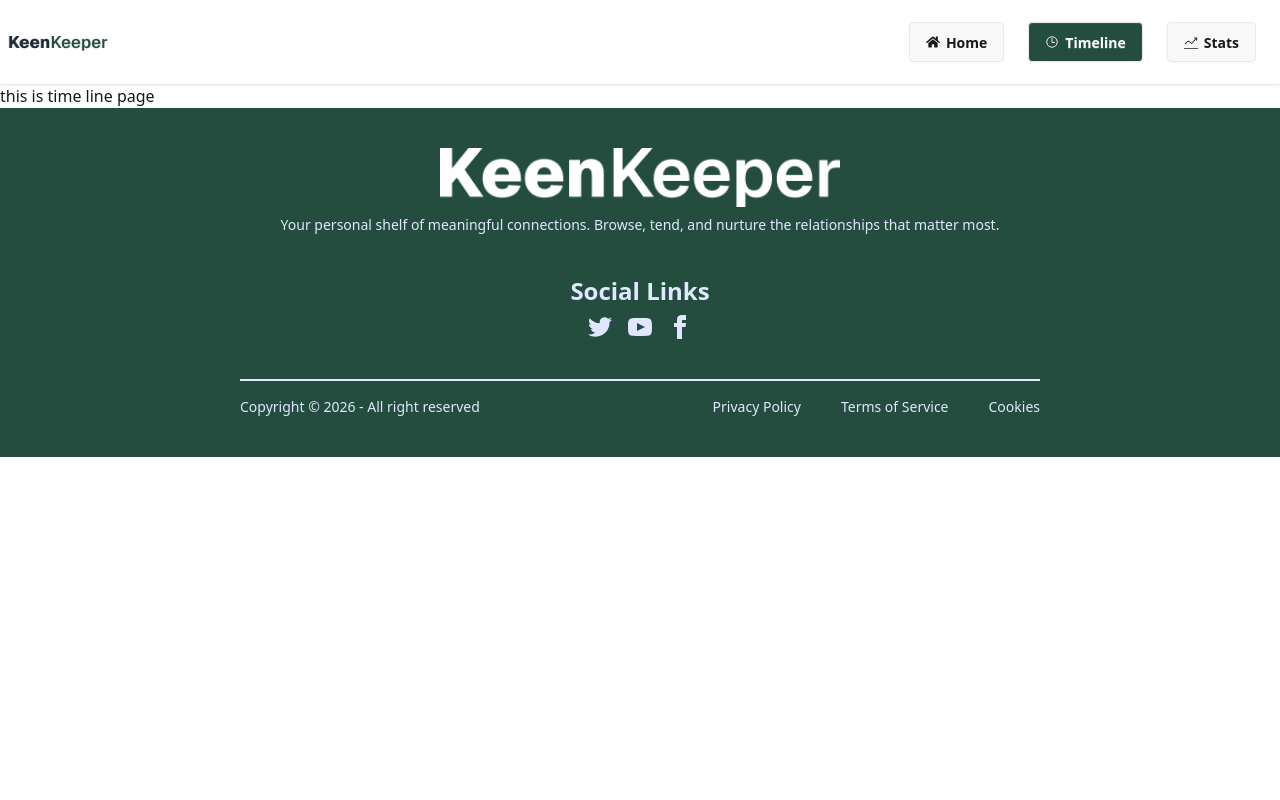
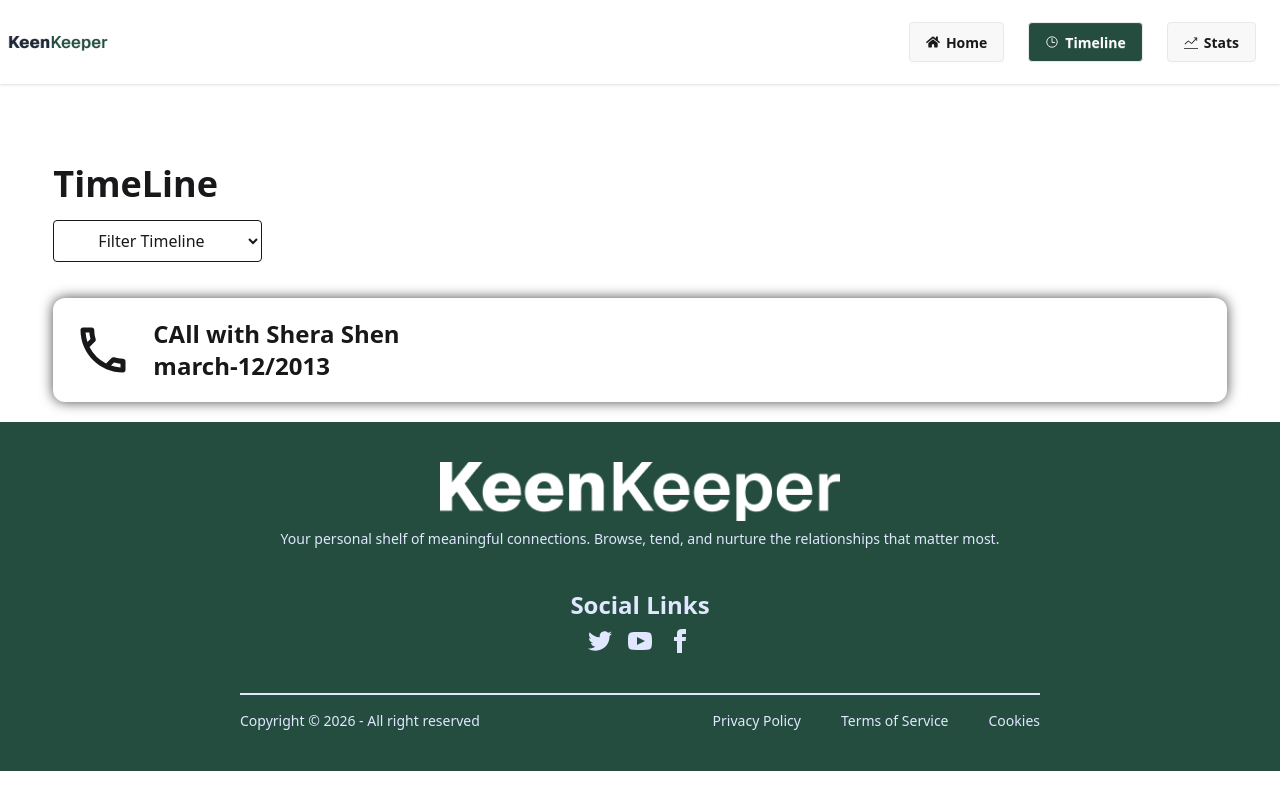
Before and after one commit to sheikhmhummadhasan/PH-Assinment-7, a Next.js app: page /timeline in a window 1280 px wide. Built offline with nearby package versions, Linux system fonts and the light colour scheme.

Commit message:
Timeline get ready

```diff
--- a/src/app/timeline/page.jsx
+++ b/src/app/timeline/page.jsx
@@ -1,9 +1,31 @@
+import Image from 'next/image';
 import React from 'react';
+import { MdOutlineCall } from 'react-icons/md';
 
 const Timelinepage = () => {
     return (
         <div>
-            this is time line page
+            <div className="mt-20 w-11/12 mx-auto">
+                <h2 className='text-4xl font-bold'>TimeLine</h2>
+                <div className="">
+                    <select className='border px-10 py-2 rounded my-4' >
+                        <option value="" className='font-semibold text-[#777]'>Filter Timeline</option>
+                        <option value="Call" className='font-semibold text-[#777]'>Call</option>
+                        <option value="Text" className='font-semibold text-[#777]'>Text</option>
+                        <option value="Video" className='font-semibold text-[#777]'>Video</option>
+                    </select>
+                    <div className="">
+                        <div className="flex items-center gap-5 my-5 box rounded-xl p-5">
+                            <h2 className='font-semibold text-6xl'><MdOutlineCall /></h2>
+                            <div className="">
+                                <h3 className='text-2xl font-semibold'>CAll with Shera Shen</h3>
+                                <h3 className='text-2xl font-semibold'>march-12/2013</h3>
+                            </div>
+                        </div>
+                    </div>
+                </div>
+
+            </div>
         </div>
     );
 };
```
